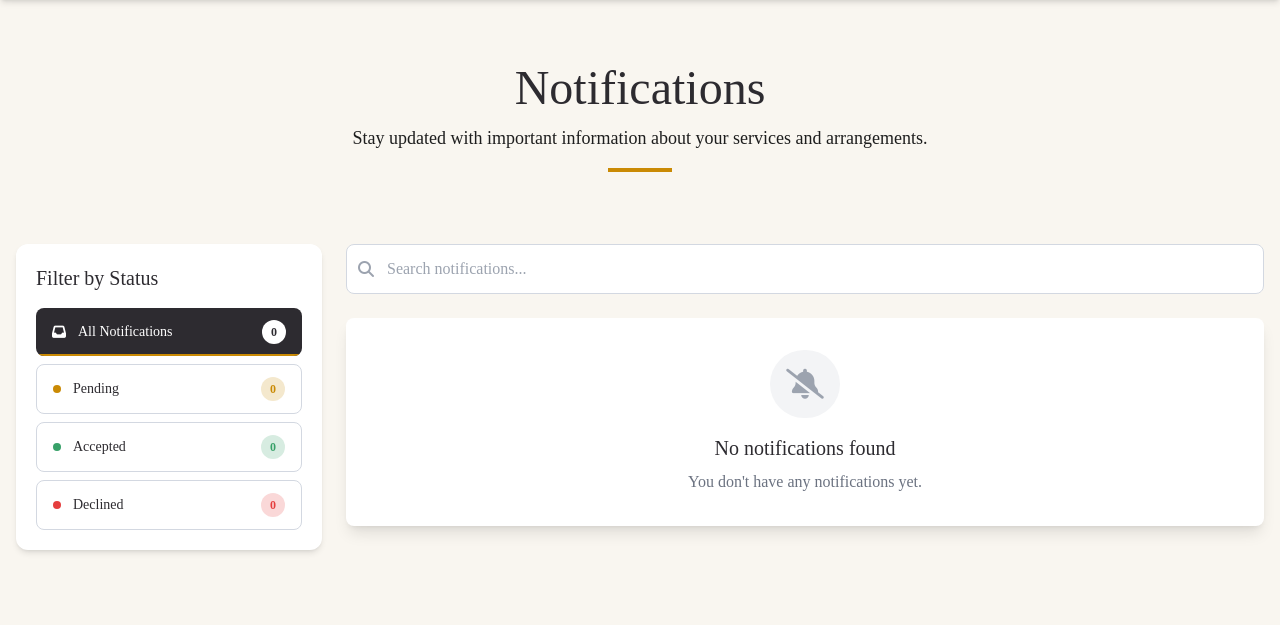
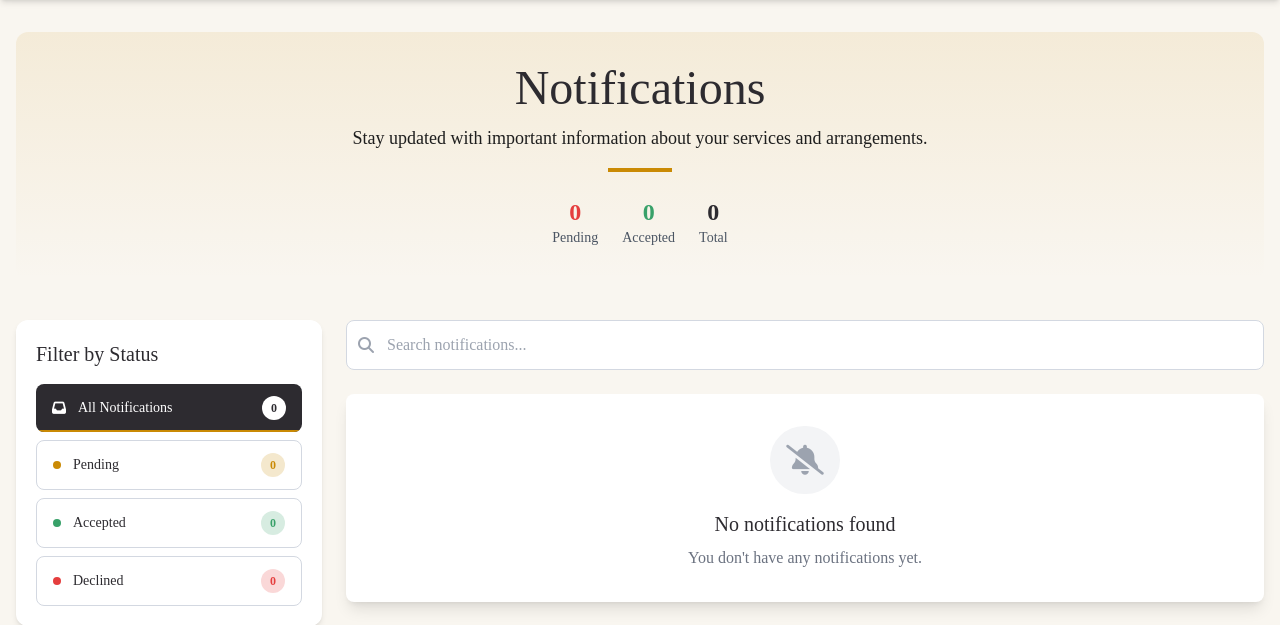
Before and after one commit to wisel-ctrl/grievease-hostinger, a PHP site: page /customer/notification.php in a window 1280 px wide. Shown: the part 64-689 px from the top of the page. Run offline with PHP 8.4, Linux system fonts and the light colour scheme; a user stored in the database is signed in; data comes from the database, SQL or seed files in the repository; data that the repository does not hold is empty; some libraries are stand-ins or nearby versions; some web fonts are replaced.

Commit message:
Update notification.php

```diff
--- a/customer/notification.php
+++ b/customer/notification.php
@@ -424,12 +424,27 @@ $current_page_bookings = array_slice($filtered_bookings, ($page - 1) * $items_pe
     <!-- Main Content Container -->
     <div class="container mx-auto px-4 py-8 max-w-screen-xl mt-[var(--navbar-height)]">
         <!-- Page Header with subtle background -->
-        <div class="py-8 px-6 mb-10">
+        <div class="bg-gradient-to-b from-yellow-600/10 to-transparent rounded-xl py-8 px-6 mb-10">
             <div class="max-w-3xl mx-auto text-center">
                 <h1 class="text-4xl md:text-5xl font-hedvig text-navy mb-3">Notifications</h1>
                 <p class="text-dark text-lg max-w-2xl mx-auto">Stay updated with important information about your services and arrangements.</p>
                 <div class="w-16 h-1 bg-yellow-600 mx-auto mt-4"></div>
 
+                <!-- Notification Summary -->
+                <div class="mt-6 flex justify-center space-x-6">
+                    <div class="flex flex-col items-center">
+                        <div class="text-error font-bold text-2xl"><?php echo $notifications_count['pending']; ?></div>
+                        <div class="text-sm text-gray-600">Pending</div>
+                    </div>
+                    <div class="flex flex-col items-center">
+                        <div class="text-success font-bold text-2xl"><?php echo $notifications_count['accepted']; ?></div>
+                        <div class="text-sm text-gray-600">Accepted</div>
+                    </div>
+                    <div class="flex flex-col items-center">
+                        <div class="text-navy font-bold text-2xl"><?php echo $notifications_count['total']; ?></div>
+                        <div class="text-sm text-gray-600">Total</div>
+                    </div>
+                </div>
             </div>
         </div>
 
@@ -547,7 +562,9 @@ $current_page_bookings = array_slice($filtered_bookings, ($page - 1) * $items_pe
                                 <div class="bg-white border-l-4 <?php echo $status_color; ?> rounded-lg shadow-md overflow-hidden notification-animate">
                                     <div class="flex flex-col md:flex-row">
                                         <!-- Notification Icon -->
-
+                                        <div class="<?php echo $status_bg; ?> py-6 px-4 md:w-16 flex items-center justify-center">
+                                            <i class="<?php echo $status_icon; ?> <?php echo $status_text_color; ?> text-xl"></i>
+                                        </div>
 
                                         <!-- Notification Content -->
                                         <div class="flex-1 p-4">
```
